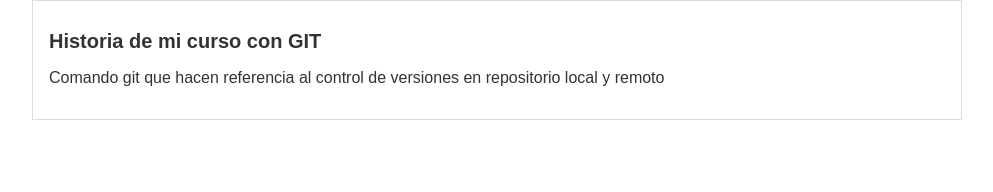
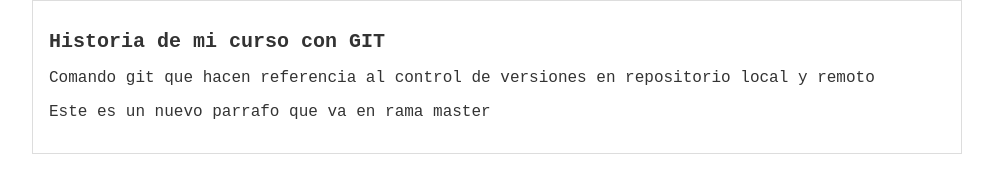
Before and after one commit to CarlosEduardoCardonaB/curso_git_platzi, a plain HTML site: page index.html in a window 1280 px wide. Shown: the whole page, without its empty margins (143-1136 px from the left). Drawn offline with Linux system fonts and the light colour scheme.

Commit message:
Cambio fuente y añadir narrativa en master

```diff
--- a/css/estilos.css
+++ b/css/estilos.css
@@ -1,7 +1,7 @@
 body{
     color:#333;
     text-align: center;
-    font-family: Arial, Helvetica, sans-serif;
+    font-family: 'Courier New', Courier, monospace;
     font-size: 16px;
     margin: 0;
     padding: 0;
--- a/index.html
+++ b/index.html
@@ -10,6 +10,7 @@
             <div id="post">
                 <h1>Historia de mi curso con GIT</h1>
                 <p>Comando git que hacen referencia al control de versiones en repositorio local y remoto</p>
+                <p>Este es un nuevo parrafo que va en rama master</p>
             </div>
         </div>
 
```
